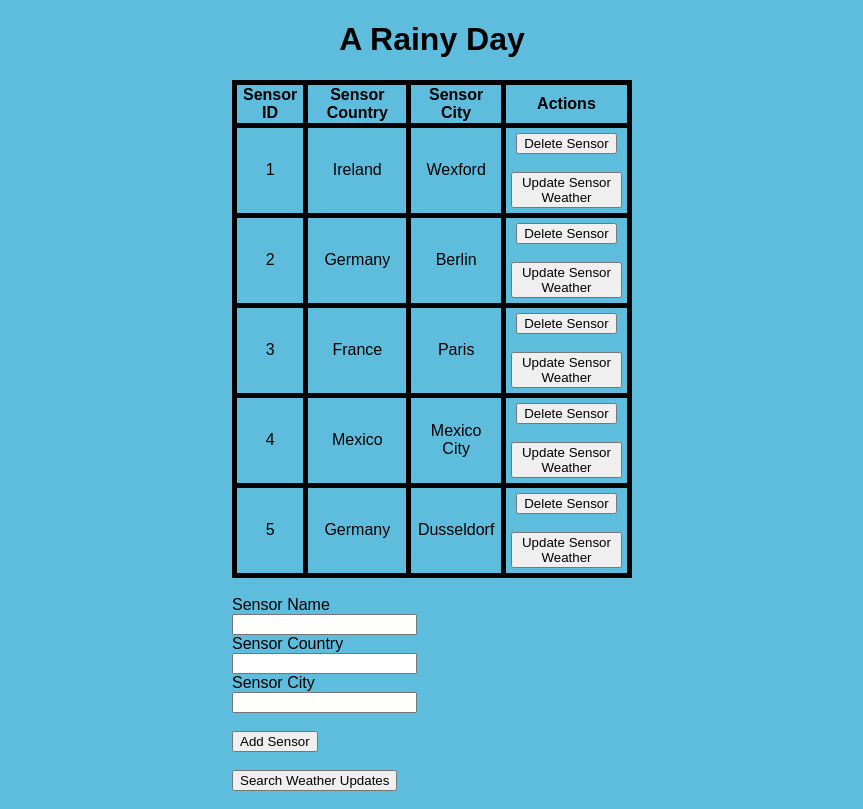
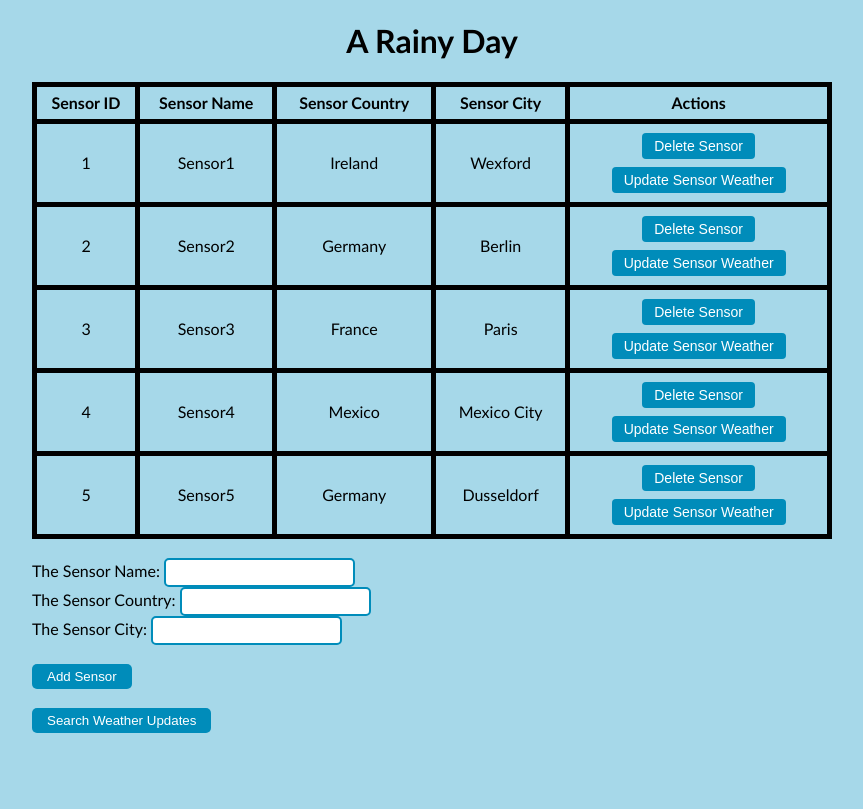
Before and after one commit to daggn3/A-Rainy-Day, a Flask app: page / in a window 1280 px wide. Shown: the whole page, without its empty margins (208-1071 px from the left). After the commit the page ends 733 px from the top, so only its background shows below. Run offline with Flask 2, Linux system fonts and the light colour scheme; data comes from the database, SQL or seed files in the repository; both versions use the stored data as it was after the commit.

Commit message:
added regex

```diff
--- a/static/css/main.css
+++ b/static/css/main.css
@@ -1,12 +1,27 @@
 body, html {
     margin: 0;
-    font-family: sans-serif;
-    background-color: rgb(94, 189, 221);
+    font-family: 'Trebuchet MS', sans-serif;
+    background-color: rgb(166, 216, 233);
 }
+
+.button {
+    background-color: #008CBA; /* Green */
+    border: none;
+    color: white;
+    padding: 5px 12px;
+    text-align: center;
+    text-decoration: none;
+    display: inline-block;
+    font-size: 14px;
+    margin: 4px 2px;
+    cursor: pointer;
+    border-radius: 4px;
+  }
+
 
 .content {
     margin: 0 auto;
-    width: 400px;
+    width: 800px;
 }
 
 table, td, th {
@@ -35,3 +50,22 @@ td {
 #content {
     width: 70%;
 }
+
+input[type=submit] {
+    color: rgb(255, 255, 255);
+    padding:5px 15px;
+    background:#008CBA;
+    border:0 none;
+    cursor:pointer;
+    -webkit-border-radius: 5px;
+    border-radius: 5px;
+}
+
+input[type=text] {
+    color: rgb(255, 255, 255);
+    padding:5px;
+    border:2px solid #008CBA;
+    -webkit-border-radius: 5px;
+    border-radius: 5px;
+    text-align: left;
+}
--- a/templates/index.html
+++ b/templates/index.html
@@ -13,6 +13,7 @@
     <table>
         <tr>
             <th>Sensor ID</th>
+            <th>Sensor Name</th>
             <th>Sensor Country</th>
             <th>Sensor City</th>
             <th>Actions</th>
@@ -20,14 +21,15 @@
         {% for sensor in sensors %}
             <tr>
                 <td>{{ sensor.id }}</td>
+                <td>{{ sensor.name }}</td>
                 <td>{{ sensor.country }}</td>
                 <td>{{ sensor.city }}</td>
 
                 <td>
-                    <button onclick="location.href = '/delete/{{sensor.id}}';" id="myButton" class="float-left submit-button" >Delete Sensor</button>
+                    <button class="button" onclick="location.href = '/delete/{{sensor.id}}';" id="myButton" >Delete Sensor</button>
                     <br>
-                    <br>
-                    <button onclick="location.href = '/update/{{sensor.id}}';" id="myButton" class="float-left submit-button" >Update Sensor Weather</button>
+
+                    <button class="button" onclick="location.href = '/update/{{sensor.id}}';" id="myButton">Update Sensor Weather</button>
                 </td>
             </tr>
         {% endfor %}
@@ -35,12 +37,12 @@
 
 <form action="/" method="POST">
     <br>
-    <label for="name">Sensor Name</label><br>
-    <input type="text" name="name" id="name"><br>
-    <label for="country">Sensor Country</label><br>
-    <input type="text" name="country" id="country"><br>
-    <label for="city">Sensor City</label><br>
-    <input type="text" name="city" id="city"><br>
+    <label for="name">The Sensor Name:</label>
+    <input type="text" name="name" id="name" pattern="[^A-Za-z0-9]+" title="Valid Sensor Name"><br>
+    <label for="country">The Sensor Country: </label>
+    <input type="text" name="country" id="country" pattern="[A-Za-z]*" title="Valid Country Name"><br>
+    <label for="city">The Sensor City:</label>
+    <input type="text" name="city" id="city" pattern="[A-Za-z]*" title="Valid City Name"><br>
 <br>
 
     <input type="submit" value="Add Sensor">
--- a/templates/update.html
+++ b/templates/update.html
@@ -35,9 +35,9 @@
         <br>
         <label for="name">Sensor Temp</label><br>
 
-        <input type="text" name="temperature" id="temperature"><br>
+        <input type="text" name="temperature" id="temperature" pattern="[-+]?\d*\.\d+|\d+" title="Valid Temperature"><br>
         <label for="country">Sensor Humidity</label><br>
-        <input type="text" name="humidity" id="humidity"><br>
+        <input type="text" name="humidity" id="humidity" pattern="[-+]?\d*\.\d+|\d+" title="Valid Humidity"><br>
         <br>
         <input type="submit" value="Update Weather"><br><br>
 
```
Also changed, not shown: requirements.txt (+7 -0 lines), test.db.
